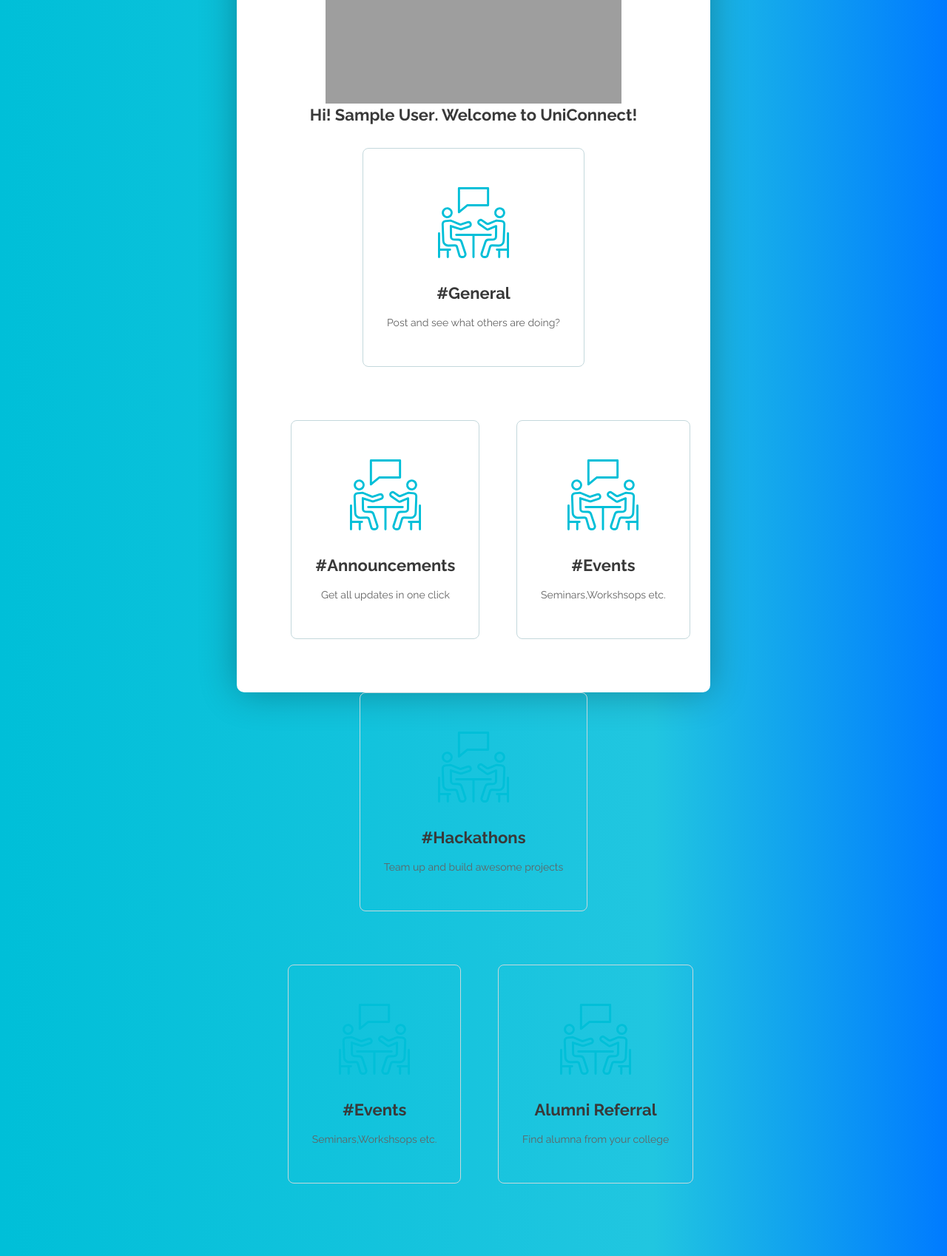
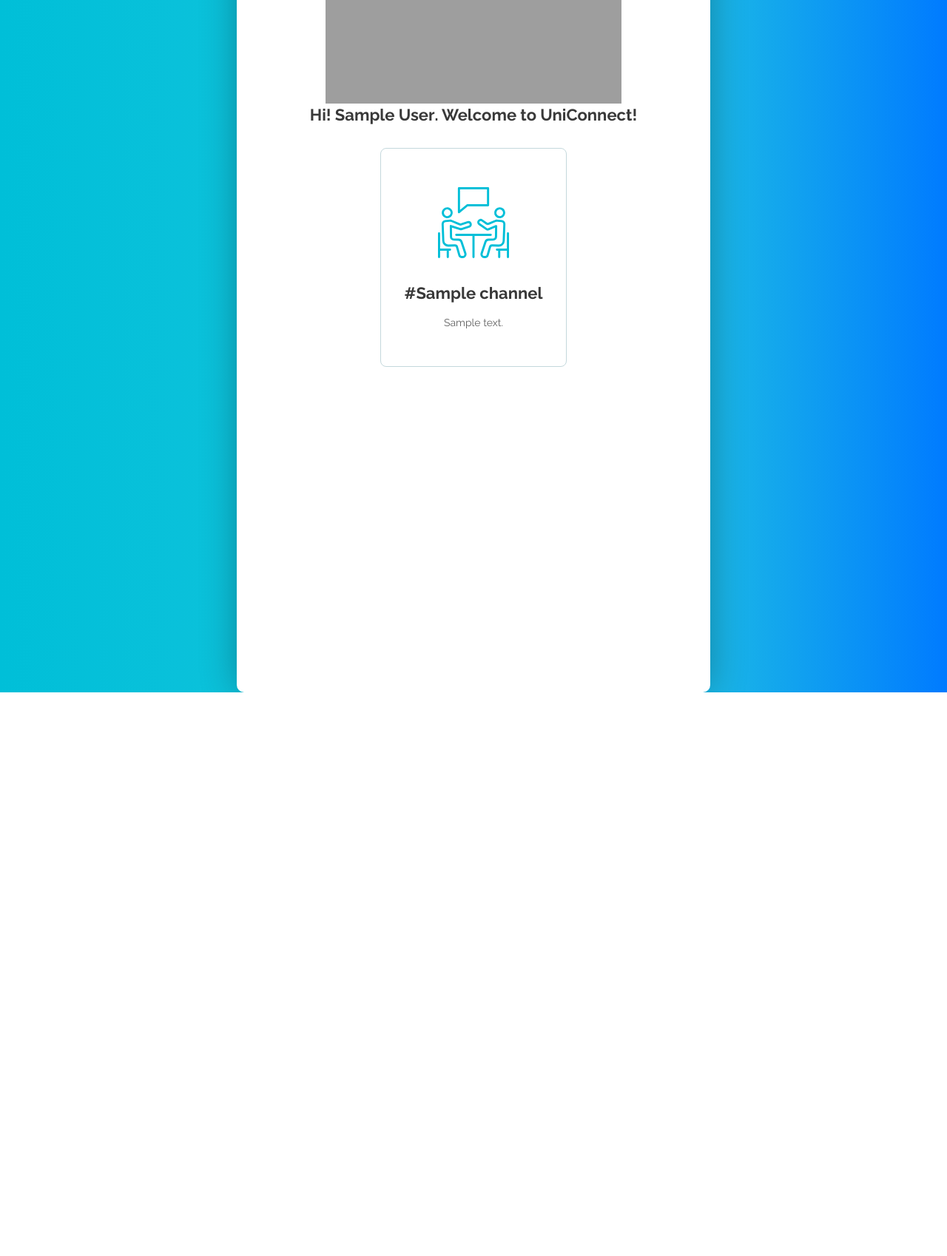
Before and after one commit to Akanksha1212/UniConnectWT, a PHP site: page /userHome.php in a window 1280 px wide. Shown: the part 320-2018 px from the top of the page at 74% size. After the commit the page ends 1256 px from the top, so only its background shows below. Run offline with PHP 8.4, Linux system fonts and the light colour scheme; the visitor is signed in with stand-in values (Sample User, id 1); tables that the repository leaves empty or names only in its code hold one stand-in row (values such as "Sample post"); grey boxes marked "Sample" are stand-in pictures; grey boxes are pictures that could not be loaded.

Commit message:
Create channel php updated

```diff
--- a/userHome.php
+++ b/userHome.php
@@ -97,100 +97,45 @@ if(!isset($_SESSION["loggedin"]) || $_SESSION["loggedin"] !== true){
              <div class="row">
                 <div class="col-lg-12">
 
-                    <!-- Card -->
-
-                    <div class="card">
-                       <a class="card-block stretched-link text-decoration-none" href="https://www.google.com">
 
 
-                        <img class="card-image" src="images/services-icon-1.svg" alt="alternative">
-                        <div class="card-body">
-                            <h4 class="card-title">#General</h4>
-                            <p>Post and see what others are doing?</p>
-                        </div>
-                    </a>
-                    </div>
-                    <!-- end of card -->
+                    <div>
+                    <?php
+		                    $sql = "SELECT
+                                ch_id,
+                                ch_name,
+                                ch_description
+                            FROM
+                                Channels";
 
-                   <!-- Card -->
+                    $result = mysqli_query($mysqli, $sql);
 
-                    <div class="card">
-                       <a class="card-block stretched-link text-decoration-none" href="https://www.google.com">
+	                    ?>
+	                    <?php
+	                    while ($rows = mysqli_fetch_array($result)) {
+	                    ?>
+	                     <div class="card">
+                                           <a class="card-block stretched-link text-decoration-none" href="https://www.google.com">
 
 
-                        <img class="card-image" src="images/services-icon-1.svg" alt="alternative">
-                        <div class="card-body">
-                            <h4 class="card-title">#Announcements</h4>
-                            <p>Get all updates in one click</p>
-                        </div>
-                    </a>
-                    </div>
-                    <!-- end of card -->
+                                            <img class="card-image" src="images/services-icon-1.svg" alt="alternative">
+                                            <div class="card-body">
+                                                <h4 class="card-title">#<?php echo $rows['ch_name'];?></h4>
+                                                <p><?php echo $rows['ch_description'];?></p>
+                                            </div>
+                                        </a>
+                                        </div>
 
-                  <!-- Card -->
-
-                    <div class="card">
-                       <a class="card-block stretched-link text-decoration-none" href="https://www.google.com">
+	                    <?php
+	                    }
+	                    ?>
 
 
-                        <img class="card-image" src="images/services-icon-1.svg" alt="alternative">
-                        <div class="card-body">
-                            <h4 class="card-title">#Events</h4>
-                            <p>Seminars,Workshsops etc.</p>
-                        </div>
-                    </a>
+
                     </div>
-                    <!-- end of card -->
-
-                </div> <!-- end of col -->
-            </div> <!-- end of row -->
-            <div class="row">
-                <div class="col-lg-12">
-
-                    <!-- Card -->
-
-                    <div class="card">
-                       <a class="card-block stretched-link text-decoration-none" href="https://www.google.com">
 
 
-                        <img class="card-image" src="images/services-icon-1.svg" alt="alternative">
-                        <div class="card-body">
-                            <h4 class="card-title">#Hackathons</h4>
-                            <p>Team up and build awesome projects</p>
-                        </div>
-                    </a>
-                    </div>
-                    <!-- end of card -->
 
-                   <!-- Card -->
-
-                    <div class="card">
-                       <a class="card-block stretched-link text-decoration-none" href="https://www.google.com">
-
-
-                        <img class="card-image" src="images/services-icon-1.svg" alt="alternative">
-                        <div class="card-body">
-                            <h4 class="card-title">#Events</h4>
-                            <p>Seminars,Workshsops etc.</p>
-                        </div>
-                    </a>
-                    </div>
-                    <!-- end of card -->
-
-                  <!-- Card -->
-
-                    <div class="card">
-                       <a class="card-block stretched-link text-decoration-none" href="https://www.google.com">
-
-
-                        <img class="card-image" src="images/services-icon-1.svg" alt="alternative">
-                        <div class="card-body">
-                            <h4 class="card-title">Alumni Referral</h4>
-                            <p>Find alumna from your college</p>
-                        </div>
-                    </a>
-                    </div>
-                    <!-- end of card -->
 
                 </div> <!-- end of col -->
             </div> <!-- end of row -->
```
Also changed, not shown: user_images/233063.png (added).
